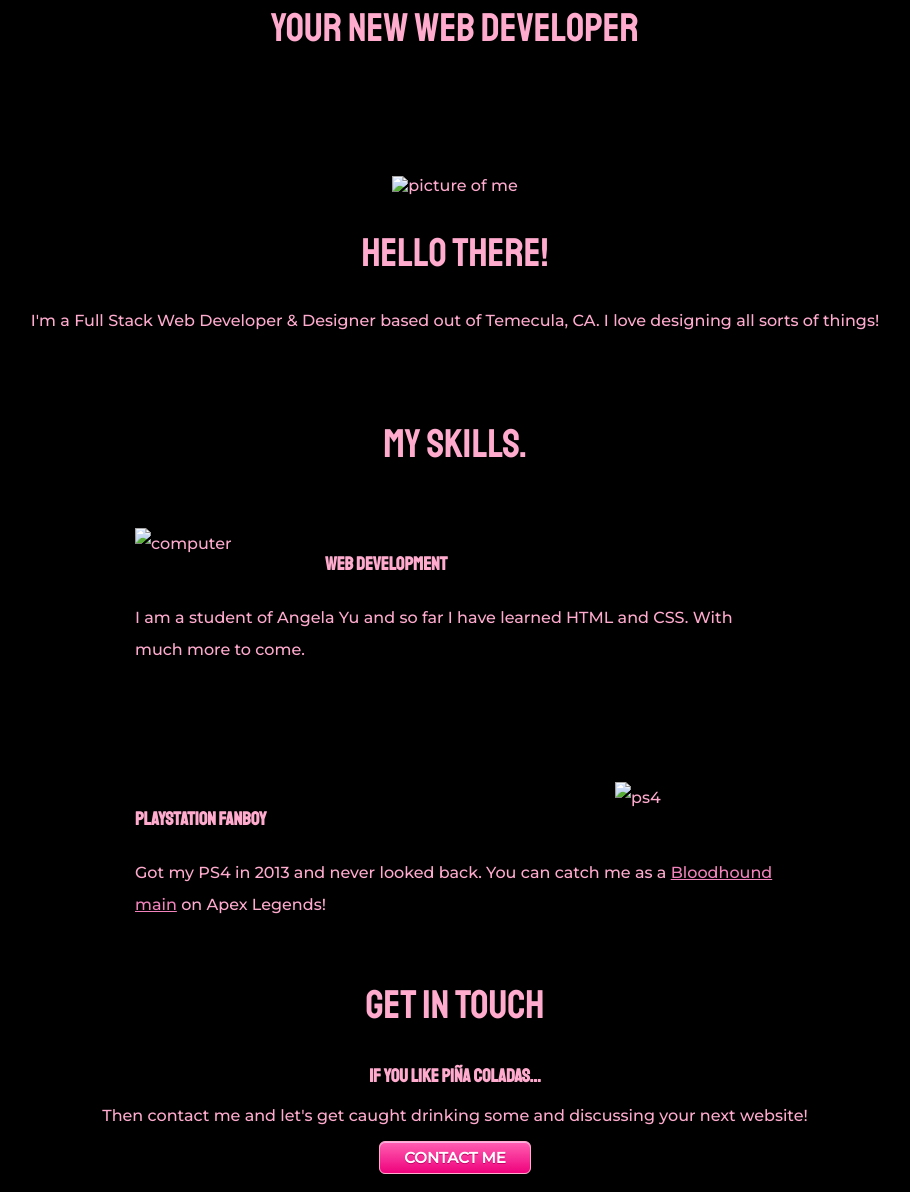
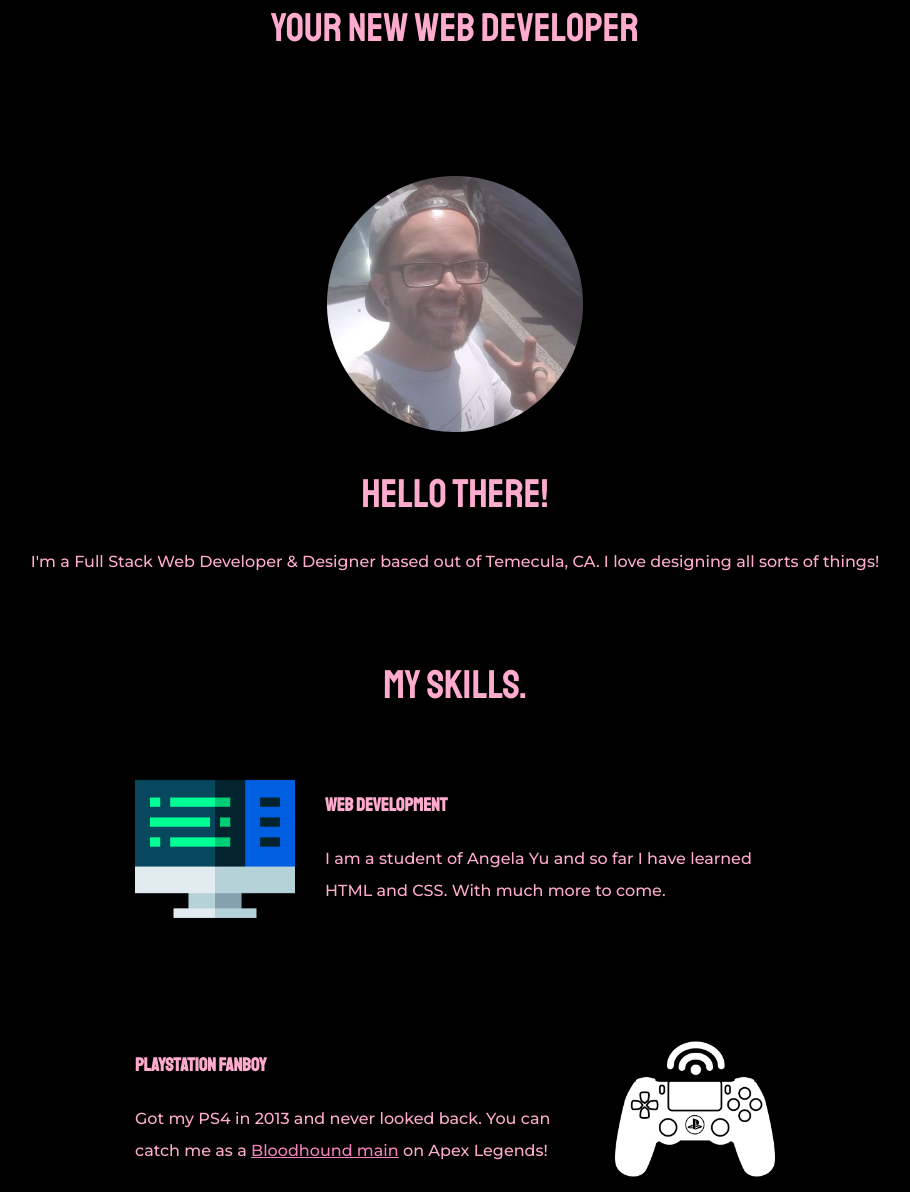
Before and after one commit to galaxy-slice/CV1, a plain HTML site: page index.html in a window 1280 px wide. Shown: the part 350-1542 px from the top of the page, without its empty margins (185-1095 px from the left). Drawn offline with Linux system fonts and the light colour scheme; the site is published under a folder, as on GitHub Pages, so addresses that start at the root find nothing.

Commit message:
fixed image path attempt2

```diff
--- a/index.html
+++ b/index.html
@@ -21,7 +21,7 @@
 
   <div class="middle-container">
     <div class="profile">
-      <img class="profilepic" src="/CV1/images/pic-me.png" alt="picture of me">
+      <img class="profilepic" src="CV1/images/pic-me.png" alt="picture of me">
       <h2>Hello There!</h2>
       <p>I'm a Full Stack Web Developer & Designer based out of Temecula, CA. I love designing all sorts of things!</p>
     </div>
@@ -29,12 +29,12 @@
     <div class="skills">
       <h2 style="padding-top: 40px auto 0 auto">My Skills.</h2>
       <div class="skill-row1">
-        <img class="skill-icon1" src="/CV1/images/code.png" width="256px" alt="computer">
+        <img class="skill-icon1" src="CV1/images/code.png" width="256px" alt="computer">
         <h3>Web Development</h3>
         <p>I am a student of Angela Yu and so far I have learned HTML and CSS. With much more to come.</p>
       </div>
       <div class="skill-row2">
-        <img class="skill-icon2" src="/CV1/images/ps4-wireless-game-control.png" alt="ps4">
+        <img class="skill-icon2" src="CV1/images/ps4-wireless-game-control.png" alt="ps4">
         <h3>Playstation Fanboy</h3>
         <p>Got my PS4 in 2013 and never looked back. You can catch me as a <a href=https://www.youtube.com/watch?v=LPy7YyPCwnE>Bloodhound main</a> on Apex Legends!</p>
     </div>
```
